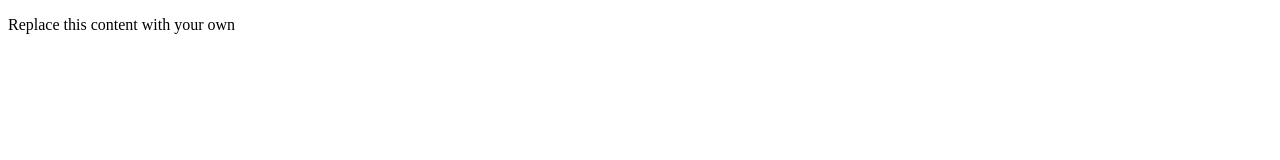
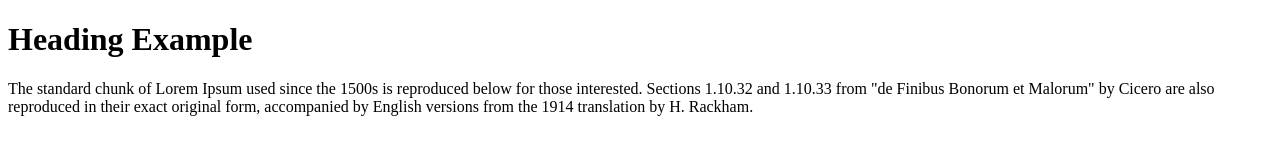
Before and after one commit to mikevictorick/WSD-VICTORICK, a plain HTML site: page index.html in a window 1280 px wide. Drawn offline with Linux system fonts and the light colour scheme.

Commit message:
added header and content.

```diff
--- a/index.html
+++ b/index.html
@@ -5,6 +5,7 @@
 	<title>Example Title</title>
   </head>
  <body>
-	<p>Replace this content with your own</p>
+	<h1>Heading Example</h1>
+	<p>The standard chunk of Lorem Ipsum used since the 1500s is reproduced below for those interested. Sections 1.10.32 and 1.10.33 from "de Finibus Bonorum et Malorum" by Cicero are also reproduced in their exact original form, accompanied by English versions from the 1914 translation by H. Rackham.</p>
  </body>
 </html>
```
